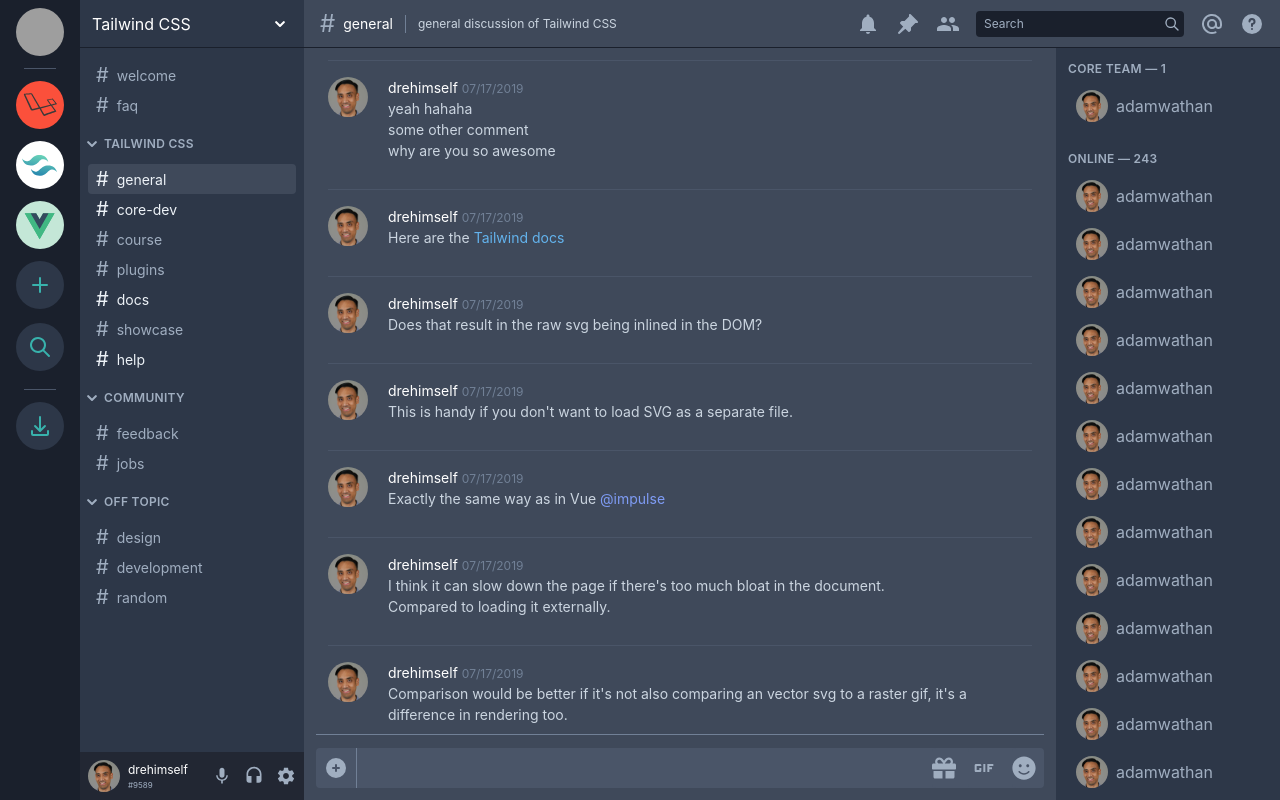
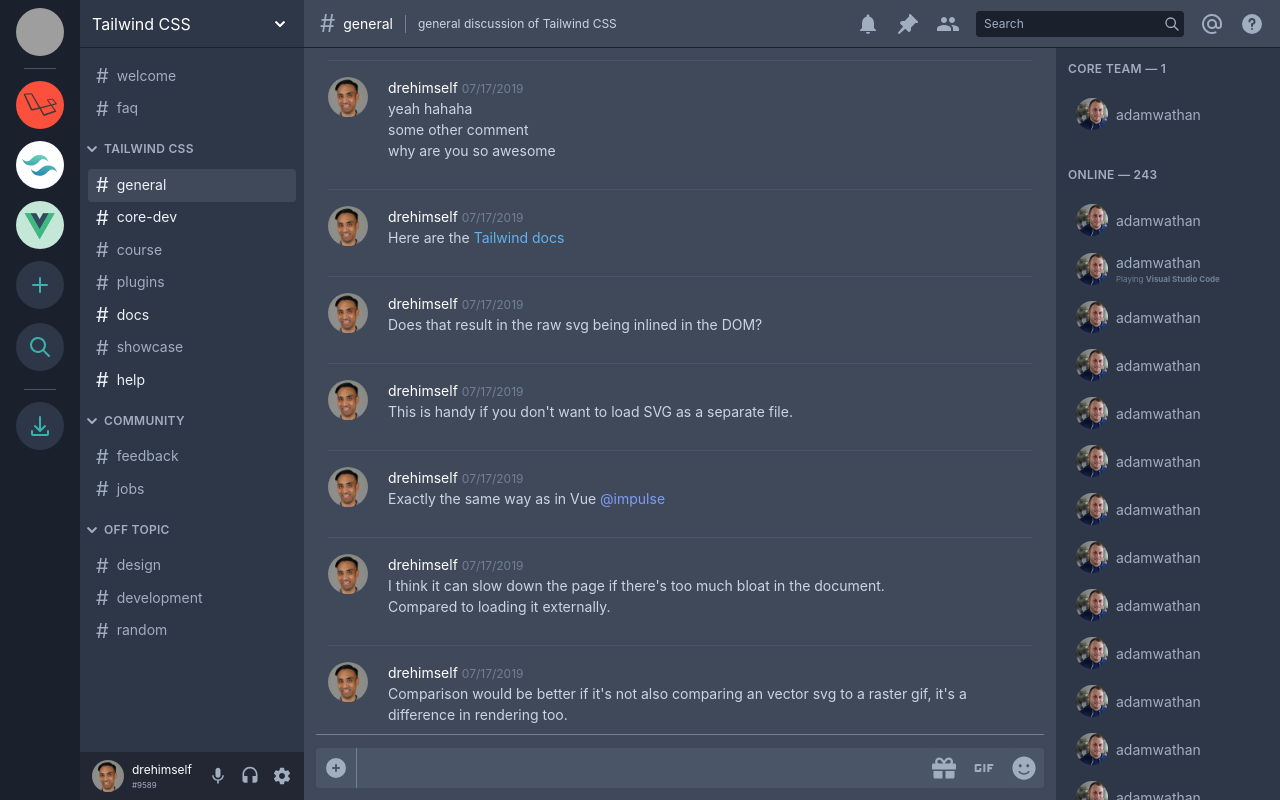
Before and after one commit to drehimself/tailwind-v1-examples, a Nuxt app: page /discord in a window 1280 px wide. Built offline with nearby package versions, Linux system fonts and the light colour scheme; grey boxes are pictures that could not be loaded; what vue-airbnb-style-datepicker would draw is missing.

Commit message:
Discord tweaks

```diff
--- a/pages/discord.vue
+++ b/pages/discord.vue
@@ -70,7 +70,7 @@
       </div>
       <div class="flex-1 flex overflow-y-hidden">
         <div class="bg-gray-800 w-56 flex-none flex flex-col justify-between">
-          <div class="hashtag-bar text-sm overflow-y-auto">
+          <div class="hashtag-bar text-sm leading-relaxed overflow-y-auto">
             <ul class="px-2 py-3">
               <li class="text-gray-500 px-2 hover:text-gray-200 hover:bg-gray-900">
                 <a href="#" class="flex items-center">
@@ -182,7 +182,7 @@
               </li>
             </ul>
           </div>
-          <div class="bg-gray-850 px-2 py-2 flex items-center justify-between">
+          <div class="bg-gray-850 px-3 py-2 flex items-center justify-between">
             <div class="flex items-center">
               <a href="#"><img src="/avatar.jpg" alt="avatar" class="w-8 h-8 rounded-full"></a>
               <div class="text-xs ml-2">
@@ -354,244 +354,247 @@
             </div>
           </div>
 
-          <div class="sidebar-users bg-gray-800 w-56 flex-none px-3 py-3 overflow-y-auto">
+          <div class="sidebar-users text-sm bg-gray-800 w-56 flex-none px-3 py-3 overflow-y-auto">
             <h3 class="uppercase tracking-wide font-semibold text-xs text-gray-500 mb-2">Core Team — 1</h3>
-            <ul class="mb-6">
+            <ul class="mb-6 truncate">
               <li class="text-gray-500 px-2 hover:text-gray-200 hover:bg-gray-750 py-1 my-2">
                 <a href="#" class="flex items-center">
-                  <span><a href="#"><img src="/avatar.jpg" alt="avatar" class="w-8 h-8 rounded-full"></a></span>
+                  <span class="flex-none"><a href="#"><img src="/avatar2.jpg" alt="avatar" class="w-8 h-8 rounded-full"></a></span>
                   <span class="ml-2">adamwathan</span>
                 </a>
               </li>
             </ul>
             <h3 class="uppercase tracking-wide font-semibold text-xs text-gray-500 mb-2">Online — 243</h3>
 
-            <ul class="mb-6">
+            <ul class="mb-6 truncate">
               <li class="text-gray-500 px-2 hover:text-gray-200 hover:bg-gray-750 py-1 my-2">
                 <a href="#" class="flex items-center">
-                  <div><a href="#"><img src="avatar.jpg" alt="avatar" class="w-8 h-8 rounded-full"></a></div>
+                  <span class="flex-none"><a href="#"><img src="avatar2.jpg" alt="avatar" class="w-8 h-8 rounded-full"></a></span>
                   <span class="ml-2">adamwathan</span>
                 </a>
               </li>
               <li class="text-gray-500 px-2 hover:text-gray-200 hover:bg-gray-750 py-1 my-2">
                 <a href="#" class="flex items-center">
-                  <div><a href="#"><img src="avatar.jpg" alt="avatar" class="w-8 h-8 rounded-full"></a></div>
+                  <span class="flex-none"><a href="#"><img src="avatar2.jpg" alt="avatar" class="w-8 h-8 rounded-full"></a></span>
+                  <div class="ml-2">
+                    <div>adamwathan</div>
+                    <div class="text-xxs text-gray-600">Playing <span class="font-bold">Visual Studio Code</span></div>
+                  </div>
+                </a>
+              </li>
+              <li class="text-gray-500 px-2 hover:text-gray-200 hover:bg-gray-750 py-1 my-2">
+                <a href="#" class="flex items-center">
+                  <span class="flex-none"><a href="#"><img src="avatar2.jpg" alt="avatar" class="w-8 h-8 rounded-full"></a></span>
                   <span class="ml-2">adamwathan</span>
                 </a>
               </li>
               <li class="text-gray-500 px-2 hover:text-gray-200 hover:bg-gray-750 py-1 my-2">
                 <a href="#" class="flex items-center">
-                  <div><a href="#"><img src="avatar.jpg" alt="avatar" class="w-8 h-8 rounded-full"></a></div>
+                  <span class="flex-none"><a href="#"><img src="avatar2.jpg" alt="avatar" class="w-8 h-8 rounded-full"></a></span>
                   <span class="ml-2">adamwathan</span>
                 </a>
               </li>
               <li class="text-gray-500 px-2 hover:text-gray-200 hover:bg-gray-750 py-1 my-2">
                 <a href="#" class="flex items-center">
-                  <div><a href="#"><img src="avatar.jpg" alt="avatar" class="w-8 h-8 rounded-full"></a></div>
+                  <span class="flex-none"><a href="#"><img src="avatar2.jpg" alt="avatar" class="w-8 h-8 rounded-full"></a></span>
                   <span class="ml-2">adamwathan</span>
                 </a>
               </li>
               <li class="text-gray-500 px-2 hover:text-gray-200 hover:bg-gray-750 py-1 my-2">
                 <a href="#" class="flex items-center">
-                  <div><a href="#"><img src="avatar.jpg" alt="avatar" class="w-8 h-8 rounded-full"></a></div>
+                  <span class="flex-none"><a href="#"><img src="avatar2.jpg" alt="avatar" class="w-8 h-8 rounded-full"></a></span>
                   <span class="ml-2">adamwathan</span>
                 </a>
               </li>
               <li class="text-gray-500 px-2 hover:text-gray-200 hover:bg-gray-750 py-1 my-2">
                 <a href="#" class="flex items-center">
-                  <div><a href="#"><img src="avatar.jpg" alt="avatar" class="w-8 h-8 rounded-full"></a></div>
+                  <span class="flex-none"><a href="#"><img src="avatar2.jpg" alt="avatar" class="w-8 h-8 rounded-full"></a></span>
                   <span class="ml-2">adamwathan</span>
                 </a>
               </li>
               <li class="text-gray-500 px-2 hover:text-gray-200 hover:bg-gray-750 py-1 my-2">
                 <a href="#" class="flex items-center">
-                  <div><a href="#"><img src="avatar.jpg" alt="avatar" class="w-8 h-8 rounded-full"></a></div>
+                  <span class="flex-none"><a href="#"><img src="avatar2.jpg" alt="avatar" class="w-8 h-8 rounded-full"></a></span>
                   <span class="ml-2">adamwathan</span>
                 </a>
               </li>
               <li class="text-gray-500 px-2 hover:text-gray-200 hover:bg-gray-750 py-1 my-2">
                 <a href="#" class="flex items-center">
-                  <div><a href="#"><img src="avatar.jpg" alt="avatar" class="w-8 h-8 rounded-full"></a></div>
+                  <span class="flex-none"><a href="#"><img src="avatar2.jpg" alt="avatar" class="w-8 h-8 rounded-full"></a></span>
                   <span class="ml-2">adamwathan</span>
                 </a>
               </li>
               <li class="text-gray-500 px-2 hover:text-gray-200 hover:bg-gray-750 py-1 my-2">
                 <a href="#" class="flex items-center">
-                  <div><a href="#"><img src="avatar.jpg" alt="avatar" class="w-8 h-8 rounded-full"></a></div>
+                  <span class="flex-none"><a href="#"><img src="avatar2.jpg" alt="avatar" class="w-8 h-8 rounded-full"></a></span>
                   <span class="ml-2">adamwathan</span>
                 </a>
               </li>
               <li class="text-gray-500 px-2 hover:text-gray-200 hover:bg-gray-750 py-1 my-2">
                 <a href="#" class="flex items-center">
-                  <div><a href="#"><img src="avatar.jpg" alt="avatar" class="w-8 h-8 rounded-full"></a></div>
+                  <span class="flex-none"><a href="#"><img src="avatar2.jpg" alt="avatar" class="w-8 h-8 rounded-full"></a></span>
                   <span class="ml-2">adamwathan</span>
                 </a>
               </li>
               <li class="text-gray-500 px-2 hover:text-gray-200 hover:bg-gray-750 py-1 my-2">
                 <a href="#" class="flex items-center">
-                  <div><a href="#"><img src="avatar.jpg" alt="avatar" class="w-8 h-8 rounded-full"></a></div>
+                  <span class="flex-none"><a href="#"><img src="avatar2.jpg" alt="avatar" class="w-8 h-8 rounded-full"></a></span>
                   <span class="ml-2">adamwathan</span>
                 </a>
               </li>
               <li class="text-gray-500 px-2 hover:text-gray-200 hover:bg-gray-750 py-1 my-2">
                 <a href="#" class="flex items-center">
-                  <div><a href="#"><img src="avatar.jpg" alt="avatar" class="w-8 h-8 rounded-full"></a></div>
+                  <span class="flex-none"><a href="#"><img src="avatar2.jpg" alt="avatar" class="w-8 h-8 rounded-full"></a></span>
                   <span class="ml-2">adamwathan</span>
                 </a>
               </li>
               <li class="text-gray-500 px-2 hover:text-gray-200 hover:bg-gray-750 py-1 my-2">
                 <a href="#" class="flex items-center">
-                  <div><a href="#"><img src="avatar.jpg" alt="avatar" class="w-8 h-8 rounded-full"></a></div>
+                  <span class="flex-none"><a href="#"><img src="avatar2.jpg" alt="avatar" class="w-8 h-8 rounded-full"></a></span>
                   <span class="ml-2">adamwathan</span>
                 </a>
               </li>
               <li class="text-gray-500 px-2 hover:text-gray-200 hover:bg-gray-750 py-1 my-2">
                 <a href="#" class="flex items-center">
-                  <div><a href="#"><img src="avatar.jpg" alt="avatar" class="w-8 h-8 rounded-full"></a></div>
+                  <span class="flex-none"><a href="#"><img src="avatar2.jpg" alt="avatar" class="w-8 h-8 rounded-full"></a></span>
                   <span class="ml-2">adamwathan</span>
                 </a>
               </li>
               <li class="text-gray-500 px-2 hover:text-gray-200 hover:bg-gray-750 py-1 my-2">
                 <a href="#" class="flex items-center">
-                  <div><a href="#"><img src="avatar.jpg" alt="avatar" class="w-8 h-8 rounded-full"></a></div>
+                  <span class="flex-none"><a href="#"><img src="avatar2.jpg" alt="avatar" class="w-8 h-8 rounded-full"></a></span>
                   <span class="ml-2">adamwathan</span>
                 </a>
               </li>
               <li class="text-gray-500 px-2 hover:text-gray-200 hover:bg-gray-750 py-1 my-2">
                 <a href="#" class="flex items-center">
-                  <div><a href="#"><img src="avatar.jpg" alt="avatar" class="w-8 h-8 rounded-full"></a></div>
+                  <span class="flex-none"><a href="#"><img src="avatar2.jpg" alt="avatar" class="w-8 h-8 rounded-full"></a></span>
                   <span class="ml-2">adamwathan</span>
                 </a>
               </li>
               <li class="text-gray-500 px-2 hover:text-gray-200 hover:bg-gray-750 py-1 my-2">
                 <a href="#" class="flex items-center">
-                  <div><a href="#"><img src="avatar.jpg" alt="avatar" class="w-8 h-8 rounded-full"></a></div>
+                  <span class="flex-none"><a href="#"><img src="avatar2.jpg" alt="avatar" class="w-8 h-8 rounded-full"></a></span>
                   <span class="ml-2">adamwathan</span>
                 </a>
               </li>
               <li class="text-gray-500 px-2 hover:text-gray-200 hover:bg-gray-750 py-1 my-2">
                 <a href="#" class="flex items-center">
-                  <div><a href="#"><img src="avatar.jpg" alt="avatar" class="w-8 h-8 rounded-full"></a></div>
+                  <span class="flex-none"><a href="#"><img src="avatar2.jpg" alt="avatar" class="w-8 h-8 rounded-full"></a></span>
                   <span class="ml-2">adamwathan</span>
                 </a>
               </li>
               <li class="text-gray-500 px-2 hover:text-gray-200 hover:bg-gray-750 py-1 my-2">
                 <a href="#" class="flex items-center">
-                  <div><a href="#"><img src="avatar.jpg" alt="avatar" class="w-8 h-8 rounded-full"></a></div>
+                  <span class="flex-none"><a href="#"><img src="avatar2.jpg" alt="avatar" class="w-8 h-8 rounded-full"></a></span>
                   <span class="ml-2">adamwathan</span>
                 </a>
               </li>
               <li class="text-gray-500 px-2 hover:text-gray-200 hover:bg-gray-750 py-1 my-2">
                 <a href="#" class="flex items-center">
-                  <div><a href="#"><img src="avatar.jpg" alt="avatar" class="w-8 h-8 rounded-full"></a></div>
+                  <span class="flex-none"><a href="#"><img src="avatar2.jpg" alt="avatar" class="w-8 h-8 rounded-full"></a></span>
                   <span class="ml-2">adamwathan</span>
                 </a>
               </li>
               <li class="text-gray-500 px-2 hover:text-gray-200 hover:bg-gray-750 py-1 my-2">
                 <a href="#" class="flex items-center">
-                  <div><a href="#"><img src="avatar.jpg" alt="avatar" class="w-8 h-8 rounded-full"></a></div>
+                  <span class="flex-none"><a href="#"><img src="avatar2.jpg" alt="avatar" class="w-8 h-8 rounded-full"></a></span>
                   <span class="ml-2">adamwathan</span>
                 </a>
               </li>
               <li class="text-gray-500 px-2 hover:text-gray-200 hover:bg-gray-750 py-1 my-2">
                 <a href="#" class="flex items-center">
-                  <div><a href="#"><img src="avatar.jpg" alt="avatar" class="w-8 h-8 rounded-full"></a></div>
+                  <span class="flex-none"><a href="#"><img src="avatar2.jpg" alt="avatar" class="w-8 h-8 rounded-full"></a></span>
                   <span class="ml-2">adamwathan</span>
                 </a>
               </li>
               <li class="text-gray-500 px-2 hover:text-gray-200 hover:bg-gray-750 py-1 my-2">
                 <a href="#" class="flex items-center">
-                  <div><a href="#"><img src="avatar.jpg" alt="avatar" class="w-8 h-8 rounded-full"></a></div>
+                  <span class="flex-none"><a href="#"><img src="avatar2.jpg" alt="avatar" class="w-8 h-8 rounded-full"></a></span>
                   <span class="ml-2">adamwathan</span>
                 </a>
               </li>
               <li class="text-gray-500 px-2 hover:text-gray-200 hover:bg-gray-750 py-1 my-2">
                 <a href="#" class="flex items-center">
-                  <div><a href="#"><img src="avatar.jpg" alt="avatar" class="w-8 h-8 rounded-full"></a></div>
+                  <span class="flex-none"><a href="#"><img src="avatar2.jpg" alt="avatar" class="w-8 h-8 rounded-full"></a></span>
                   <span class="ml-2">adamwathan</span>
                 </a>
               </li>
               <li class="text-gray-500 px-2 hover:text-gray-200 hover:bg-gray-750 py-1 my-2">
                 <a href="#" class="flex items-center">
-                  <div><a href="#"><img src="avatar.jpg" alt="avatar" class="w-8 h-8 rounded-full"></a></div>
+                  <span class="flex-none"><a href="#"><img src="avatar2.jpg" alt="avatar" class="w-8 h-8 rounded-full"></a></span>
                   <span class="ml-2">adamwathan</span>
                 </a>
               </li>
               <li class="text-gray-500 px-2 hover:text-gray-200 hover:bg-gray-750 py-1 my-2">
                 <a href="#" class="flex items-center">
-                  <div><a href="#"><img src="avatar.jpg" alt="avatar" class="w-8 h-8 rounded-full"></a></div>
+                  <span class="flex-none"><a href="#"><img src="avatar2.jpg" alt="avatar" class="w-8 h-8 rounded-full"></a></span>
                   <span class="ml-2">adamwathan</span>
                 </a>
               </li>
               <li class="text-gray-500 px-2 hover:text-gray-200 hover:bg-gray-750 py-1 my-2">
                 <a href="#" class="flex items-center">
-                  <div><a href="#"><img src="avatar.jpg" alt="avatar" class="w-8 h-8 rounded-full"></a></div>
+                  <span class="flex-none"><a href="#"><img src="avatar2.jpg" alt="avatar" class="w-8 h-8 rounded-full"></a></span>
                   <span class="ml-2">adamwathan</span>
                 </a>
               </li>
               <li class="text-gray-500 px-2 hover:text-gray-200 hover:bg-gray-750 py-1 my-2">
                 <a href="#" class="flex items-center">
-                  <div><a href="#"><img src="avatar.jpg" alt="avatar" class="w-8 h-8 rounded-full"></a></div>
+                  <span class="flex-none"><a href="#"><img src="avatar2.jpg" alt="avatar" class="w-8 h-8 rounded-full"></a></span>
                   <span class="ml-2">adamwathan</span>
                 </a>
               </li>
               <li class="text-gray-500 px-2 hover:text-gray-200 hover:bg-gray-750 py-1 my-2">
                 <a href="#" class="flex items-center">
-                  <div><a href="#"><img src="avatar.jpg" alt="avatar" class="w-8 h-8 rounded-full"></a></div>
+                  <span class="flex-none"><a href="#"><img src="avatar2.jpg" alt="avatar" class="w-8 h-8 rounded-full"></a></span>
                   <span class="ml-2">adamwathan</span>
                 </a>
               </li>
               <li class="text-gray-500 px-2 hover:text-gray-200 hover:bg-gray-750 py-1 my-2">
                 <a href="#" class="flex items-center">
-                  <div><a href="#"><img src="avatar.jpg" alt="avatar" class="w-8 h-8 rounded-full"></a></div>
+                  <span class="flex-none"><a href="#"><img src="avatar2.jpg" alt="avatar" class="w-8 h-8 rounded-full"></a></span>
                   <span class="ml-2">adamwathan</span>
                 </a>
               </li>
               <li class="text-gray-500 px-2 hover:text-gray-200 hover:bg-gray-750 py-1 my-2">
                 <a href="#" class="flex items-center">
-                  <div><a href="#"><img src="avatar.jpg" alt="avatar" class="w-8 h-8 rounded-full"></a></div>
+                  <span class="flex-none"><a href="#"><img src="avatar2.jpg" alt="avatar" class="w-8 h-8 rounded-full"></a></span>
                   <span class="ml-2">adamwathan</span>
                 </a>
               </li>
               <li class="text-gray-500 px-2 hover:text-gray-200 hover:bg-gray-750 py-1 my-2">
                 <a href="#" class="flex items-center">
-                  <div><a href="#"><img src="avatar.jpg" alt="avatar" class="w-8 h-8 rounded-full"></a></div>
+                  <span class="flex-none"><a href="#"><img src="avatar2.jpg" alt="avatar" class="w-8 h-8 rounded-full"></a></span>
                   <span class="ml-2">adamwathan</span>
                 </a>
               </li>
               <li class="text-gray-500 px-2 hover:text-gray-200 hover:bg-gray-750 py-1 my-2">
                 <a href="#" class="flex items-center">
-                  <div><a href="#"><img src="avatar.jpg" alt="avatar" class="w-8 h-8 rounded-full"></a></div>
+                  <span class="flex-none"><a href="#"><img src="avatar2.jpg" alt="avatar" class="w-8 h-8 rounded-full"></a></span>
                   <span class="ml-2">adamwathan</span>
                 </a>
               </li>
               <li class="text-gray-500 px-2 hover:text-gray-200 hover:bg-gray-750 py-1 my-2">
                 <a href="#" class="flex items-center">
-                  <div><a href="#"><img src="avatar.jpg" alt="avatar" class="w-8 h-8 rounded-full"></a></div>
+                  <span class="flex-none"><a href="#"><img src="avatar2.jpg" alt="avatar" class="w-8 h-8 rounded-full"></a></span>
                   <span class="ml-2">adamwathan</span>
                 </a>
               </li>
               <li class="text-gray-500 px-2 hover:text-gray-200 hover:bg-gray-750 py-1 my-2">
                 <a href="#" class="flex items-center">
-                  <div><a href="#"><img src="avatar.jpg" alt="avatar" class="w-8 h-8 rounded-full"></a></div>
+                  <span class="flex-none"><a href="#"><img src="avatar2.jpg" alt="avatar" class="w-8 h-8 rounded-full"></a></span>
                   <span class="ml-2">adamwathan</span>
                 </a>
               </li>
               <li class="text-gray-500 px-2 hover:text-gray-200 hover:bg-gray-750 py-1 my-2">
                 <a href="#" class="flex items-center">
-                  <div><a href="#"><img src="avatar.jpg" alt="avatar" class="w-8 h-8 rounded-full"></a></div>
+                  <span class="flex-none"><a href="#"><img src="avatar2.jpg" alt="avatar" class="w-8 h-8 rounded-full"></a></span>
                   <span class="ml-2">adamwathan</span>
                 </a>
               </li>
               <li class="text-gray-500 px-2 hover:text-gray-200 hover:bg-gray-750 py-1 my-2">
                 <a href="#" class="flex items-center">
-                  <div><a href="#"><img src="avatar.jpg" alt="avatar" class="w-8 h-8 rounded-full"></a></div>
-                  <span class="ml-2">adamwathan</span>
-                </a>
-              </li>
-              <li class="text-gray-500 px-2 hover:text-gray-200 hover:bg-gray-750 py-1 my-2">
-                <a href="#" class="flex items-center">
-                  <div><a href="#"><img src="avatar.jpg" alt="avatar" class="w-8 h-8 rounded-full"></a></div>
+                  <span class="flex-none"><a href="#"><img src="avatar2.jpg" alt="avatar" class="w-8 h-8 rounded-full"></a></span>
                   <span class="ml-2">adamwathan</span>
                 </a>
               </li>
```
Also changed, not shown: static/avatar2.jpg (added).
